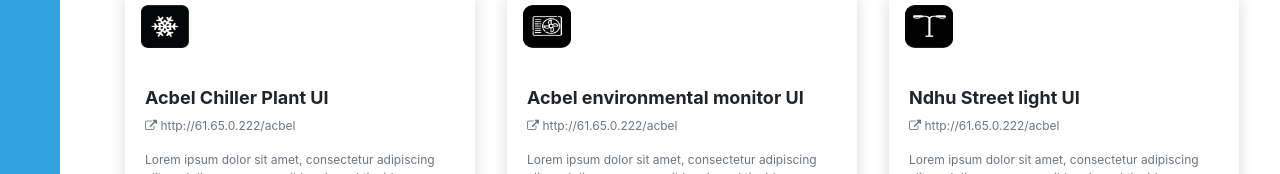
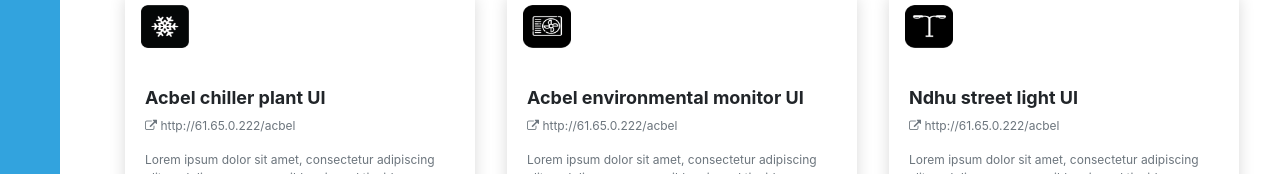
Before and after one commit to pyaemon/TaiWan-Centralized, a React (Create React App) app: page /main in a window 1280 px wide. Shown: the part 160-334 px from the top of the page. Built offline with nearby package versions, Linux system fonts and the light colour scheme.

Commit message:
create folder for images

```diff
--- a/src/Pages/MainPage/container/maincontainer.js
+++ b/src/Pages/MainPage/container/maincontainer.js
@@ -13,7 +13,7 @@
     return (
         <div className="py-5 container-fluid">
             <div className="d-flex flex-row flex-wrap  justify-content-center">
-                <MainMenuCard title={"Acbel Chiller Plant UI"}
+                <MainMenuCard title={"Acbel chiller plant UI"}
                     icon={Icon1} loading={"Loading%"} Consumption={"Consumption"} Error={"Error"}
                     loadingValue={"50%"} ConsumptionValue={"150.3Kw"} ErrorValue={"7"} click={_handleIcon} />
 
@@ -21,7 +21,7 @@
                     icon={Icon2} loading={"Loading%"} Consumption={"Consumption"} Error={"Error"}
                     loadingValue={"50%"} ConsumptionValue={"150.3Kw"} ErrorValue={"7"}
                 />
-                <MainMenuCard title={"Ndhu Street light UI"}
+                <MainMenuCard title={"Ndhu street light UI"}
                     icon={Icon3} loading={"Streetlight"} Consumption={"On"} Error={"Error"}
                     loadingValue={"1024"} ConsumptionValue={"90"} ErrorValue={"5"}
                 />
```
